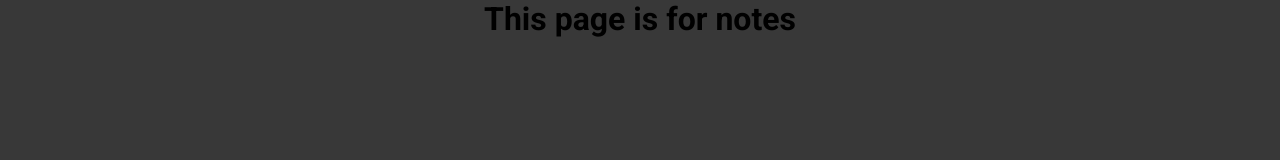
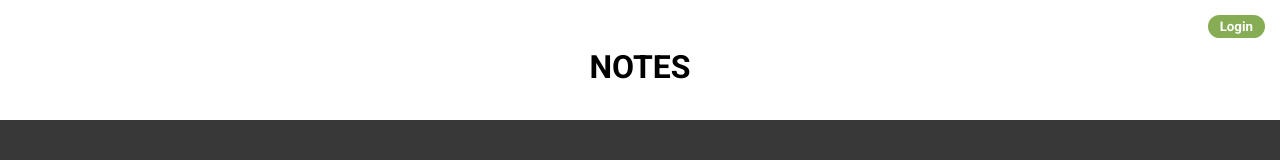
Before and after one commit to SchoolOfCode/national-project-week-fatima-marwa-william-liam, a React app in the folder flashcards-app/: page /notes in a window 1280 px wide. Built offline with nearby package versions, Linux system fonts and the light colour scheme.

Commit message:
Working on notes header

```diff
--- a/flashcards-app/src/components/App/App.css
+++ b/flashcards-app/src/components/App/App.css
@@ -8,6 +8,7 @@
   --HTML-clr: #df5020;
   --CSS-clr: #07a7da;
   --JS-clr: #ffe942;
+  --NOTES-clr: white;
   --bg-clr: #383838;
 }
 
--- a/flashcards-app/src/components/Notes/index.js
+++ b/flashcards-app/src/components/Notes/index.js
@@ -1,9 +1,14 @@
 import React from "react";
+import Header from "../Header/Header";
 
 function Notes() {
   return (
     <div>
-      <h1>This page is for notes</h1>
+      <Header
+        style={{ backgroundColor: "var(--NOTES-clr)" }}
+        title="NOTES"
+        title_id="title-dark"
+      />
     </div>
   );
 }
```
